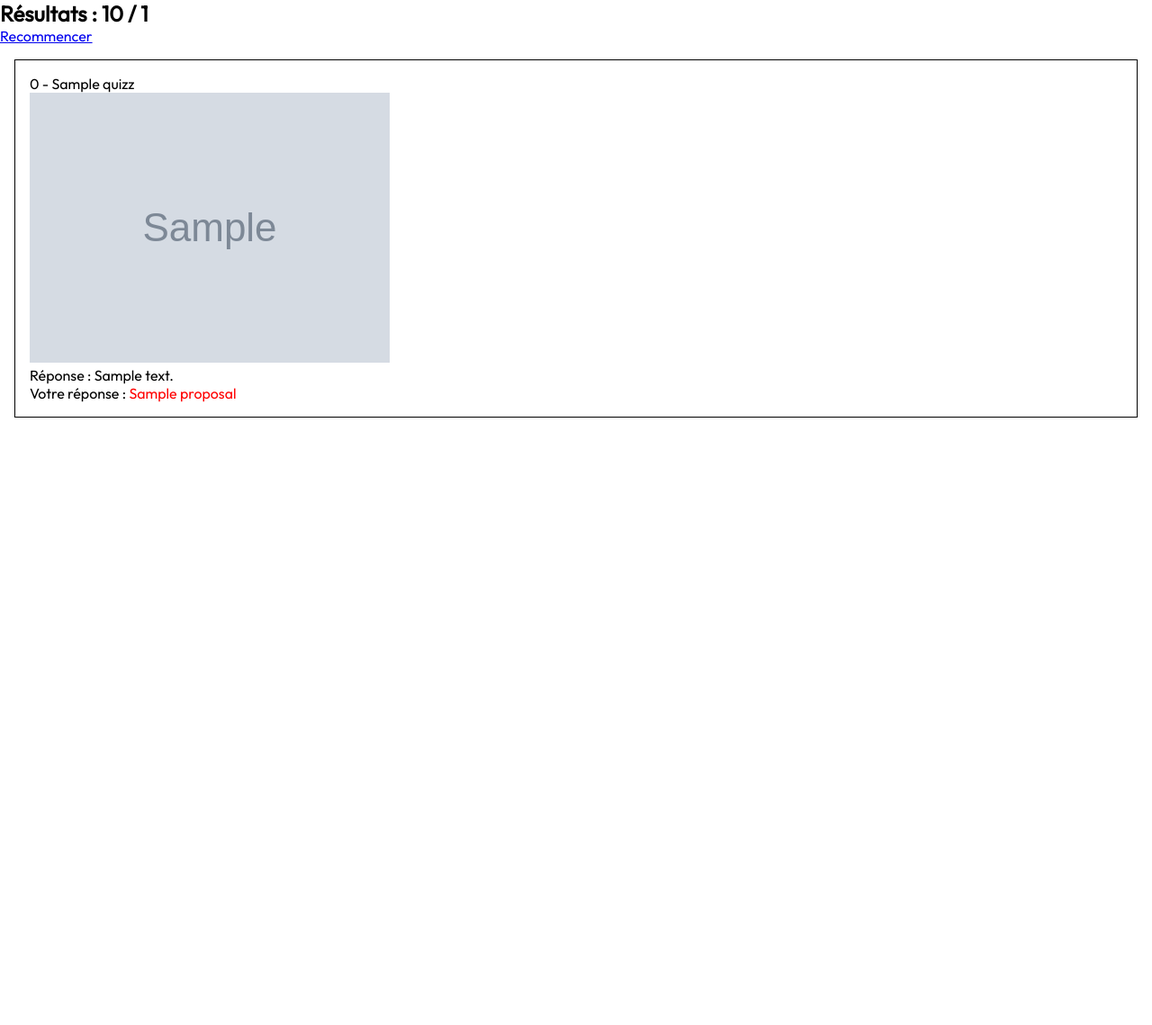
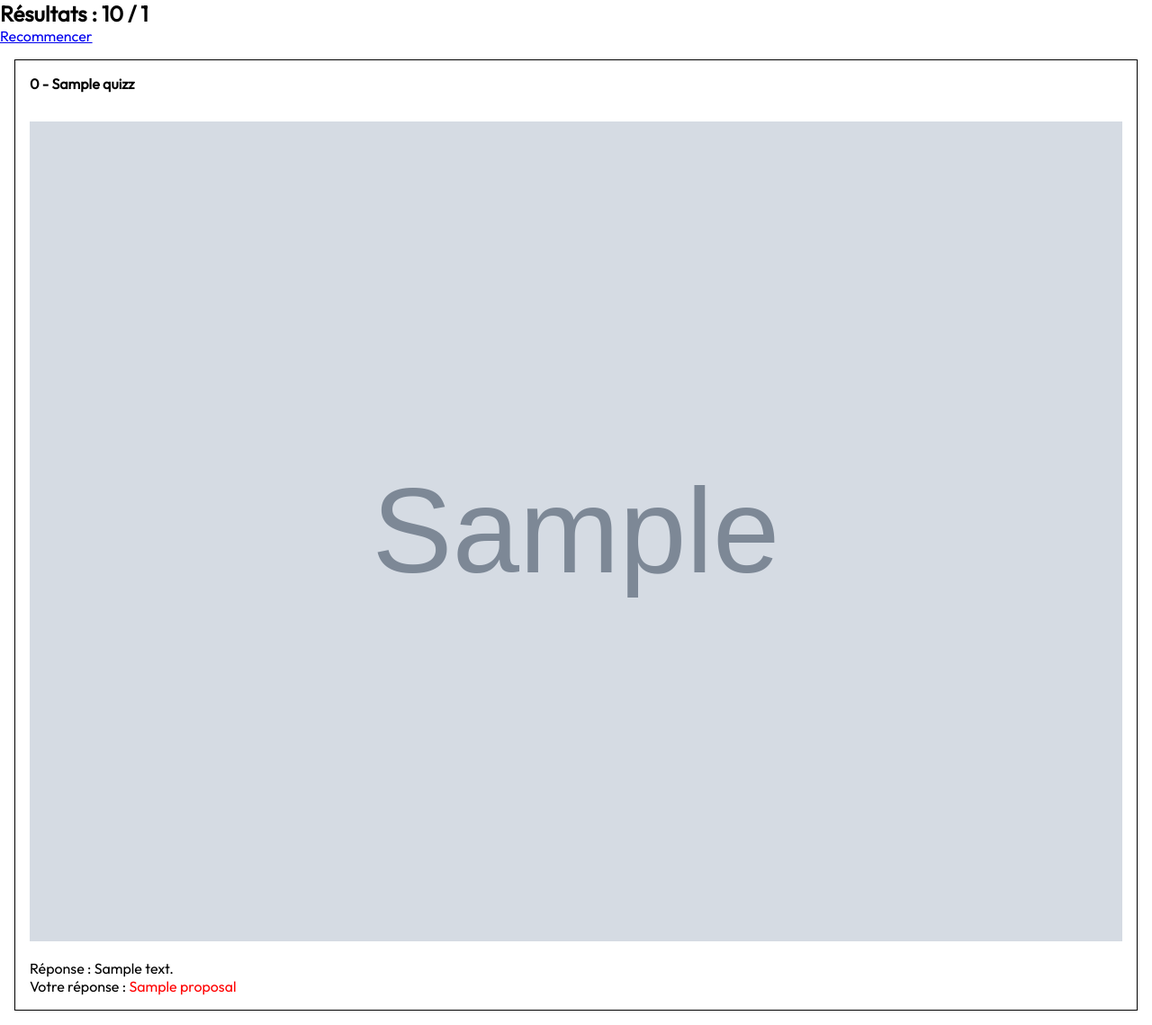
Before and after one commit to ntapiaDev/quizz-plantes, a PHP site: template templates/quizz/results.html.twig in a window 1280 px wide. Shown: the whole page at 90% size. Before the commit the page ends 464 px from the top, so only its background shows below. Run offline with PHP 8.4, Linux system fonts and the light colour scheme; the template is opened without the code that fills it: most values are stand-ins (such as "Sample title", 1, 10 or a date in 2020); grey boxes marked "Sample" are stand-in pictures; some libraries are stand-ins or nearby versions.

Commit message:
css page results

```diff
--- a/public/css/normalQuizz.css
+++ b/public/css/normalQuizz.css
@@ -99,3 +99,7 @@ button {
     align-items: center;
     color: white;
 }
+
+.hidden {
+    display: none;
+}
--- /dev/null
+++ b/public/css/results.css
@@ -0,0 +1,32 @@
+p:nth-child(1) {
+    font-weight: bold;
+    margin-bottom: 1em;
+}
+
+.success {
+    color: green;
+}
+
+.error {
+    color: red;
+}
+
+.image {
+    width: 100%;
+    margin-top: 1em;
+    margin-bottom: 1em;
+}
+
+.image-success {
+    border: 3px double green;
+}
+
+.image-error {
+    border: 3px double red;
+}
+
+.anwser-card {
+    border: 1px solid black;
+    margin: 1em;
+    padding: 1em;
+}
--- a/public/css/style.css
+++ b/public/css/style.css
@@ -9,33 +9,3 @@
 body {
     font-family: 'Outfit', sans-serif;
 }
-
-/* Page quizz général */
-
-/* ----- */
-
-.success {
-    color: green;
-}
-
-.error {
-    color: red;
-}
-
-.image-success {
-    border: 3px double green;
-}
-
-.image-error {
-    border: 3px double red;
-}
-
-.anwser-card {
-    border: 1px solid black;
-    margin: 1em;
-    padding: 1em;
-}
-
-.hidden {
-    display: none;
-}
--- a/templates/quizz/results.html.twig
+++ b/templates/quizz/results.html.twig
@@ -1,6 +1,10 @@
 {% extends "base.html.twig" %}
 
 {% block title %}Résultats du quizz{% endblock %}
+
+{% block stylesheets %}
+<link rel="stylesheet" href="/css/results.css">
+{% endblock %}
 
 {% block body %}
 <main>
```
